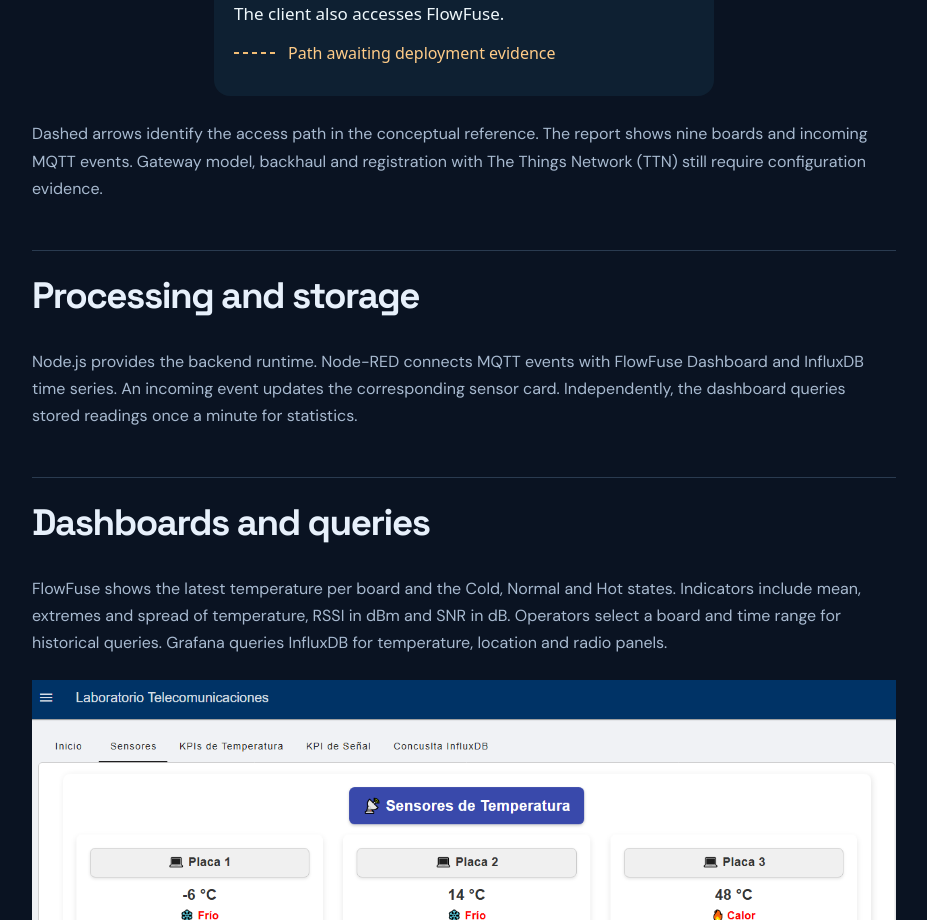
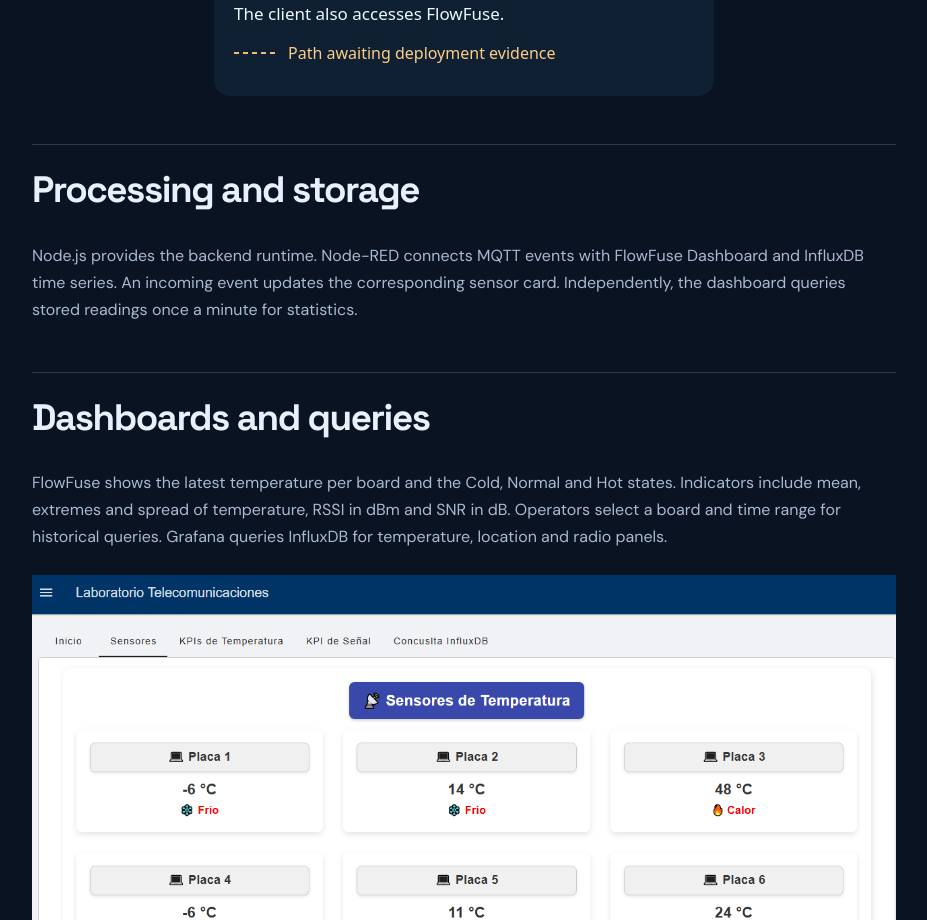
Before and after one commit to NicolasFontana-creator/engineering-portfolio, an Astro site: page /engineering-portfolio/en/projects/lorawan-iot-infrastructure in a window 1280 px wide. Shown: the part 1100-2020 px from the top of the page, without its empty margins (176-1103 px from the left). Built offline with nearby package versions, Linux system fonts and the light colour scheme; Astro itself is replaced by a stand-in of ours.

Commit message:
Retirar el párrafo inferior del diagrama IoT

```diff
--- a/src/pages/en/projects/lorawan-iot-infrastructure.md
+++ b/src/pages/en/projects/lorawan-iot-infrastructure.md
@@ -12,8 +12,6 @@ description: Nine-board monitoring, time series and reporting at the UTN FR Para
 To study resource management in smart cities, the laboratory brought readings from nine boards, signal quality and device locations into one platform. An operator can inspect an update, retrieve earlier samples and preserve an observation in a report.
 
 ![Conceptual sensor, gateway and TTN path; documented MQTT, Node-RED, InfluxDB, FlowFuse, PDF and Grafana integration.](../../../assets/lorawan/architecture-en.svg)
-
-Dashed arrows identify the access path in the conceptual reference. The report shows nine boards and incoming MQTT events. Gateway model, backhaul and registration with The Things Network (TTN) still require configuration evidence.
 
 ## Processing and storage
 
```
